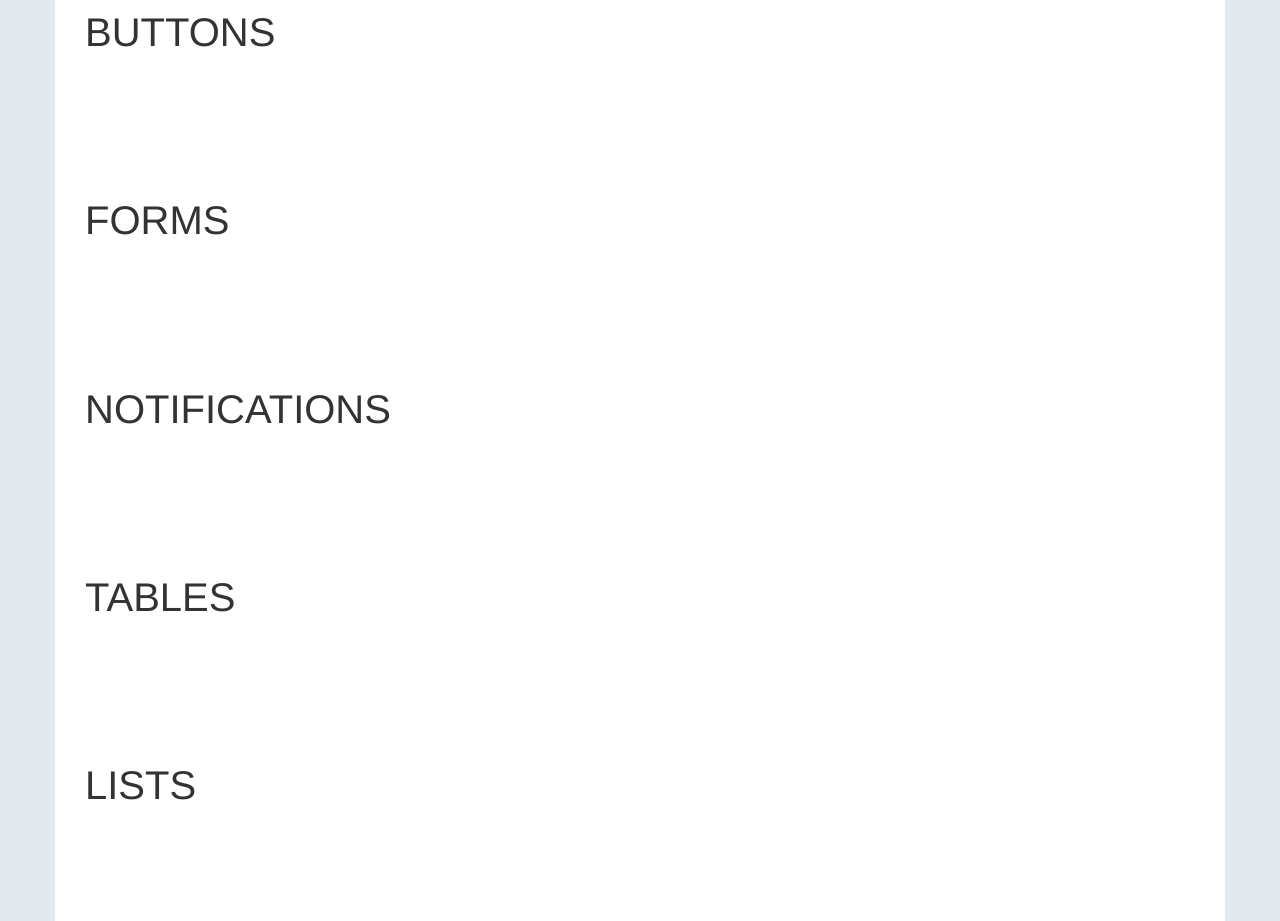
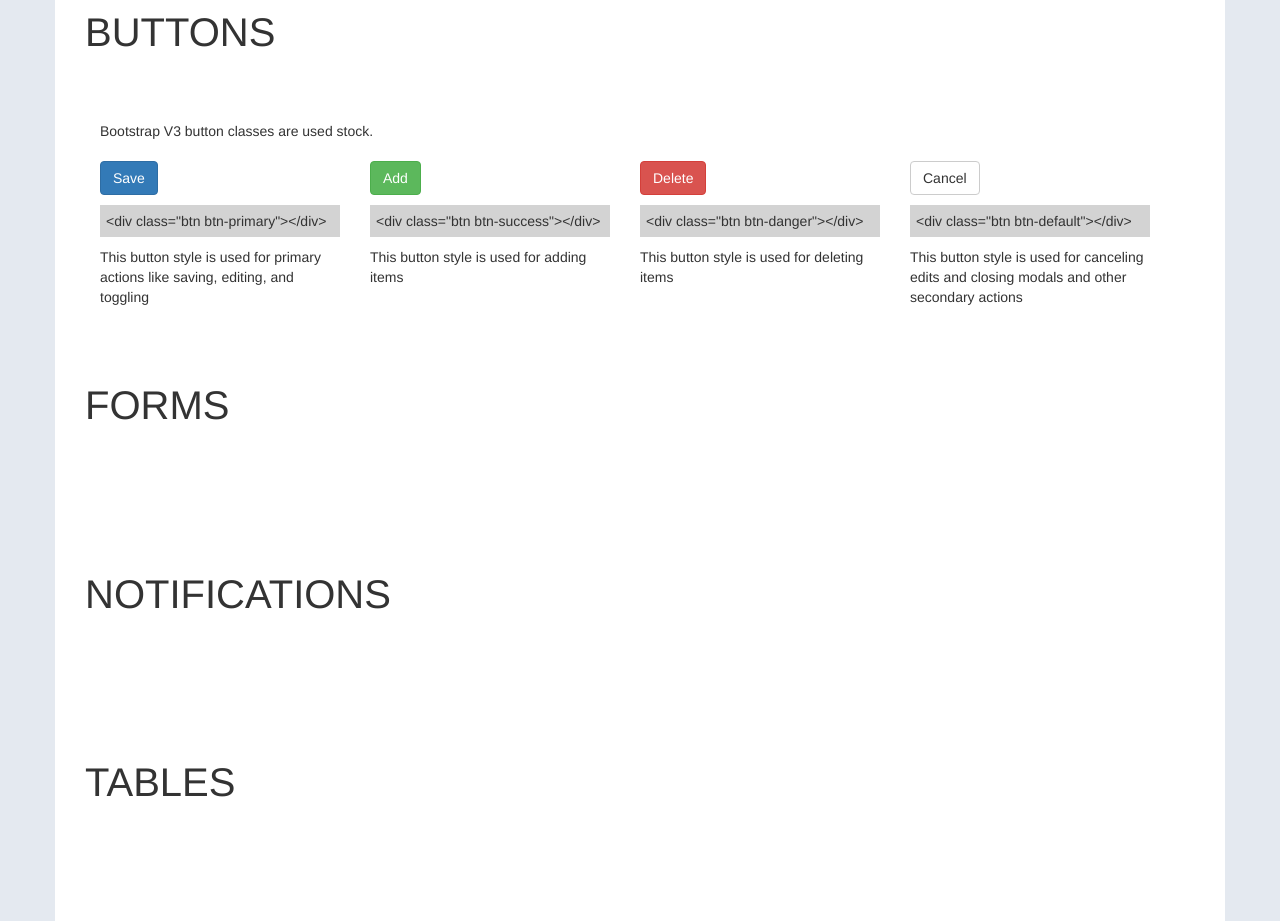
Before and after one commit to SaulFein/CM-Style-Guide, a website: page index.html in a window 1280 px wide. Shown: the part 1380-2301 px from the top of the page. Drawn offline with nearby package versions, Linux system fonts and the light colour scheme; some packages are replaced by stand-ins of ours.

Commit message:
buttoms plus csproj file this allows web compilier to work

```diff
--- a/index.html
+++ b/index.html
@@ -123,22 +123,9 @@
                                 </div>
                             </div>
                         </div>
-                        <!--<dl>
-                            <dt>Headings</dt>
-                            <dd>font-family: "Segoe UI","Segoe Script","Helvetica Neue", Helvetica;</dd>
-                            <dd>font-size: 36px;</dd>
-                            <dd>color: #1a53a5;</dd>
-                            <dd>font-weight: lighter;</dd>
-                            <dt>Paragraph</dt>
-                            <dd>Segoe UI</dd>
-                            <dt>Buttons</dt>
-                            <dd>Helvetica Neue - Thin &amp; Helvetica Neue - Bold</dd>
-                            <dt>Link Text</dt>
-                            <dd><a href="#">This is a text link</a></dd>
-                        </dl>-->
                     </div>
                     <div class="col-md-6">
-                        <div style="float: right"class="cm-h1">Heading h1</div>
+                        <div style="float: right" class="cm-h1">Heading h1</div>
                     </div>
                 </div>
             </section>
@@ -146,16 +133,47 @@
         <div class="row" style="padding-top: 70px">
             <section id="Buttons" class="sg-section">
                 <div class="section-titles">BUTTONS</div>
-                <div class="col-md-10 col-md-offset-1 flex-items">
-                    <div>
-                        <div class="">
-
+                <div class="col-md-12">
+                    <div class="row">
+                        <div class="col-md-12">
+                            Bootstrap V3 button classes are used stock.
                         </div>
                     </div>
+                    <br />
+                    <div class="row" style="width: 100%">
+                        <div class="col-md-3">
+                            <div class="btn btn-primary">Save</div>
+                            <div class="html-snips">
+                                &ltdiv class="btn btn-primary"&gt;&lt/div&gt;
+                            </div>
+                            <div>This button style is used for primary actions like saving, editing, and toggling</div>
+                        </div>
+                        <div class="col-md-3">
+                            <div class="btn btn-success">Add</div>
+                            <div class="html-snips">
+                                &ltdiv class="btn btn-success"&gt;&lt/div&gt;
+                            </div>
+                            <div>This button style is used for adding items</div>
+                        </div>
+                        <div class="col-md-3">
+                            <div class="btn btn-danger">Delete</div>
+                            <div class="html-snips">
+                                &ltdiv class="btn btn-danger"&gt;&lt/div&gt;
+                            </div>
+                            <div>This button style is used for deleting items</div>
+                        </div>
+                        <div class="col-md-3">
+                            <div class="btn btn-default">Cancel</div>
+                            <div class="html-snips">
+                                &ltdiv class="btn btn-default"&gt;&lt/div&gt;
+                            </div>
+                            <div>This button style is used for canceling edits and closing modals and other secondary actions</div>
+                        </div>
+
+
+                    </div>
                     <div>
-                        <div class="">
 
-                        </div>
                     </div>
                 </div>
             </section>
--- a/style/style.scss
+++ b/style/style.scss
@@ -102,3 +102,10 @@ $brand-secondary: darken(#f26224, 3.25%) !default; // ######################Clou
     color: #1a53a5 !important;
     font-family: "Segoe UI","Segoe Script","Helvetica Neue", Helvetica;
 }
+
+.html-snips {
+    background-color: lightgray;
+    padding: 6px;
+    margin-top: 10px;
+    margin-bottom: 10px;
+}
```
Also changed, not shown: style/style.css, style/style.min.css, 1 other file.
